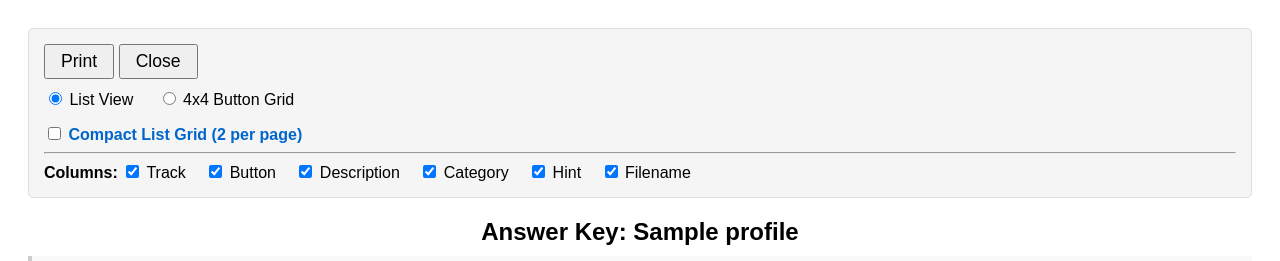
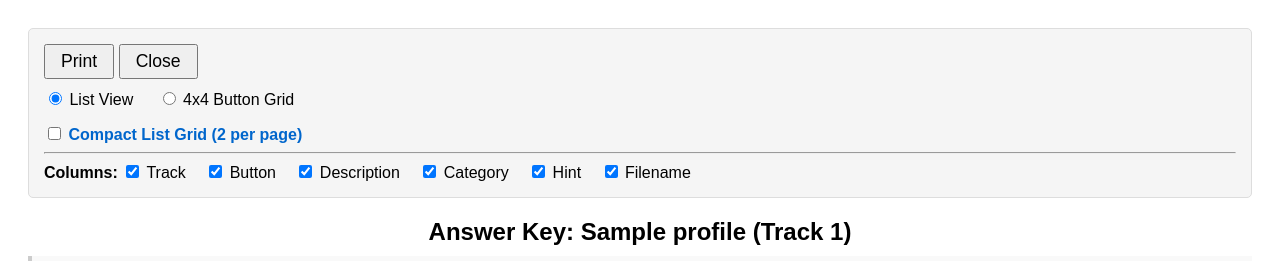
Before and after one commit to schubbydoo/sound-machine, a Flask app: template web_interface/backend/templates/print_key.html in a window 1280 px wide. Shown: the top 261 px of the page. Run offline with Flask 3, Linux system fonts and the light colour scheme; the template is opened without the code that fills it: most values are stand-ins (such as "Sample title", 1, 10 or a date in 2020).

Commit message:
feat: Include Track number in print headers

```diff
--- a/web_interface/backend/templates/print_key.html
+++ b/web_interface/backend/templates/print_key.html
@@ -134,7 +134,7 @@
     <div id="profiles-container">
         {% for item in items %}
         <div class="key-container {% if not loop.last %}page-break{% endif %}">
-            <h1>Answer Key: {{ item.profile.name }}</h1>
+            <h1>Answer Key: {{ item.profile.name }} {% if item.profile.channel_number %}(Track {{ item.profile.channel_number }}){% endif %}</h1>
             {% if item.profile.instructions %}
             <div style="margin-bottom: 10px; font-style: italic; background: #f9f9f9; padding: 5px; border-left: 4px solid #ccc; font-size: 0.9em;">
                 <strong>Instructions:</strong> {{ item.profile.instructions }}
--- a/web_interface/backend/templates/print_worksheet.html
+++ b/web_interface/backend/templates/print_worksheet.html
@@ -143,7 +143,7 @@
     <div id="profiles-container">
         {% for item in items %}
         <div class="worksheet-container {% if not loop.last %}page-break{% endif %}">
-            <h1>{{ item.profile.name }}</h1>
+            <h1>{{ item.profile.name }} {% if item.profile.channel_number %}(Track {{ item.profile.channel_number }}){% endif %}</h1>
 
             {% if item.profile.instructions %}
             <div class="instructions">
```
